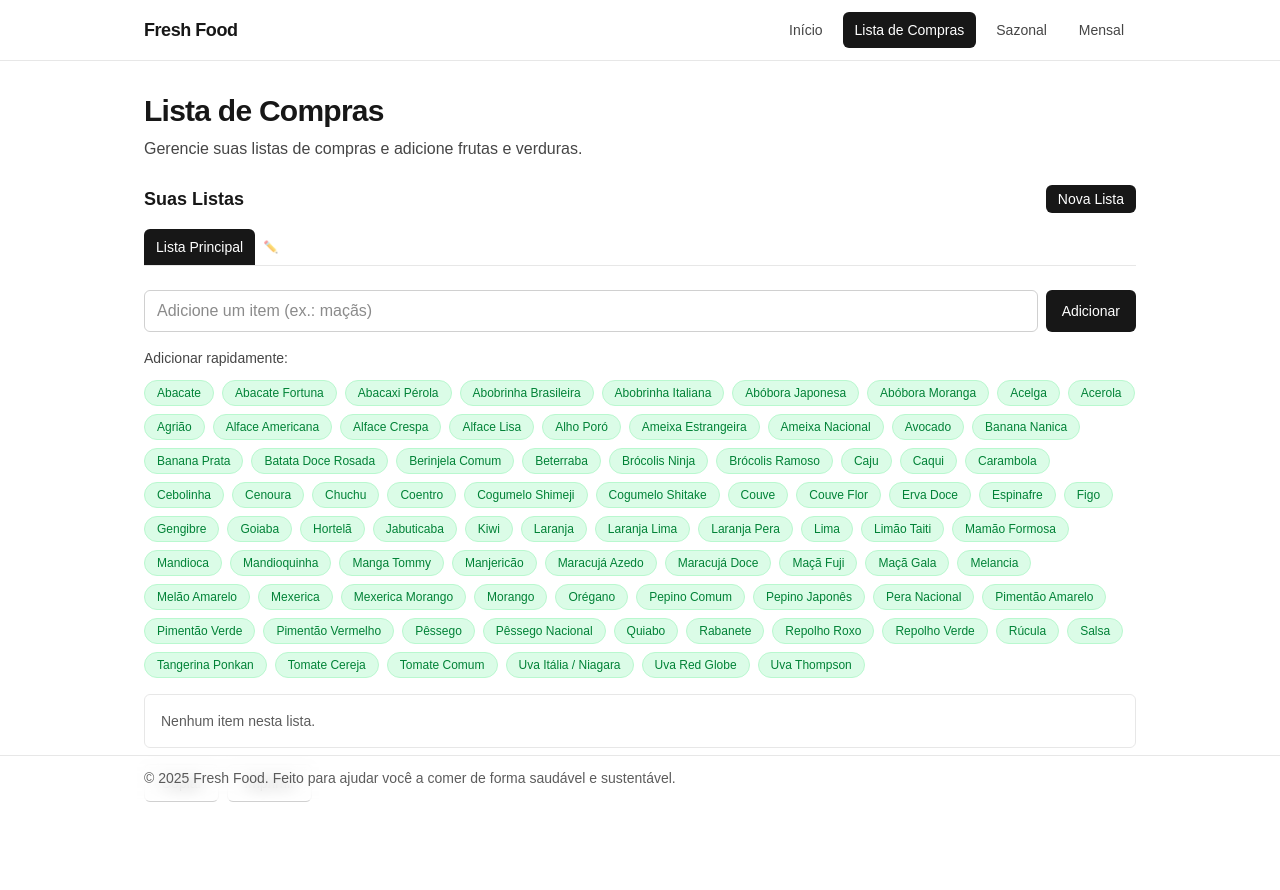
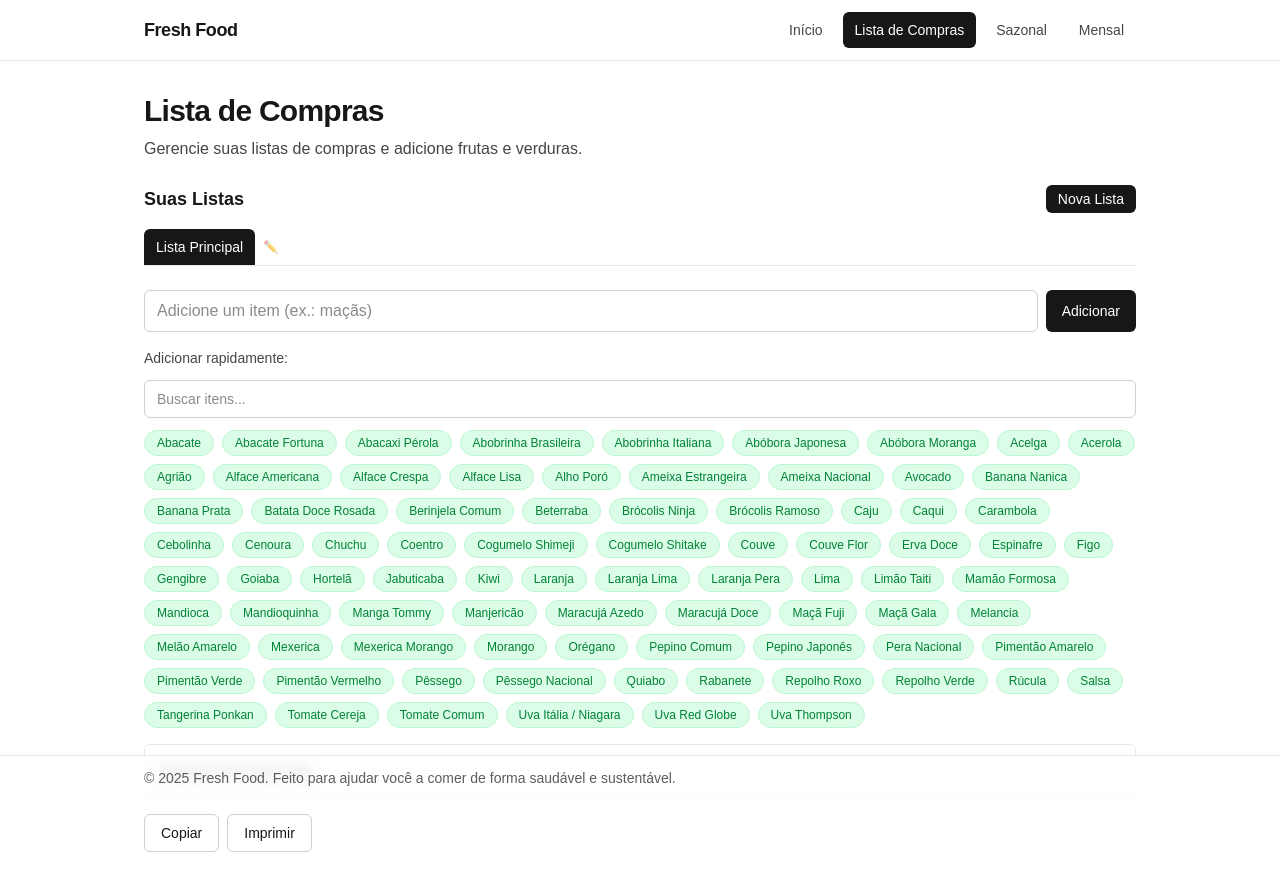
Before and after one commit to ValdineiJunior/fresh-food, a Next.js app: page /shopping-list in a window 1280 px wide. Both pictures are taken after a click on the button "Lista Principal". Shown: the top 890 px of the page. Built offline with nearby package versions, Linux system fonts and the light colour scheme.

Commit message:
feat: add search functionality to shopping list, enabling tag filtering and improved user experience

```diff
--- a/src/app/shopping-list/page.tsx
+++ b/src/app/shopping-list/page.tsx
@@ -38,6 +38,8 @@ export default function ShoppingListPage() {
   const [showNewListForm, setShowNewListForm] = useState(false);
   const [newListName, setNewListName] = useState("");
   const [availableTags, setAvailableTags] = useState<string[]>([]);
+  const [filteredTags, setFilteredTags] = useState<string[]>([]);
+  const [searchTerm, setSearchTerm] = useState("");
 
   // Load lists from localStorage on mount
   useEffect(() => {
@@ -65,7 +67,24 @@ export default function ShoppingListPage() {
       ...seasonalItems.greensAndHerbs,
     ];
     setAvailableTags(allItems);
+    setFilteredTags(allItems);
   }, []);
+
+  // Filter tags based on search term with debouncing
+  useEffect(() => {
+    const timeoutId = setTimeout(() => {
+      if (searchTerm.trim() === "") {
+        setFilteredTags(availableTags);
+      } else {
+        const filtered = availableTags.filter((tag) =>
+          tag.toLowerCase().startsWith(searchTerm.toLowerCase().trim())
+        );
+        setFilteredTags(filtered);
+      }
+    }, 300); // 300ms delay
+
+    return () => clearTimeout(timeoutId);
+  }, [searchTerm, availableTags]);
 
   // Save lists to localStorage during rendering
   const [prevLists, setPrevLists] = useState(lists);
@@ -165,6 +184,15 @@ export default function ShoppingListPage() {
 
       if (allSeasonalItems.includes(itemToRemove.name)) {
         setAvailableTags((prev) => [...prev, itemToRemove.name]);
+        // Also update filtered tags if the search term matches
+        if (
+          searchTerm.trim() === "" ||
+          itemToRemove.name
+            .toLowerCase()
+            .startsWith(searchTerm.toLowerCase().trim())
+        ) {
+          setFilteredTags((prev) => [...prev, itemToRemove.name]);
+        }
       }
     }
   }
@@ -186,6 +214,8 @@ export default function ShoppingListPage() {
 
     // Remove the tag from available tags
     setAvailableTags((prev) => prev.filter((t) => t !== tag));
+    // Also remove from filtered tags
+    setFilteredTags((prev) => prev.filter((t) => t !== tag));
   }
 
   function copyList() {
@@ -360,8 +390,29 @@ export default function ShoppingListPage() {
             <h4 className="text-sm font-medium text-foreground/80">
               Adicionar rapidamente:
             </h4>
+
+            {/* Search Input */}
+            <div className="relative">
+              <input
+                type="text"
+                value={searchTerm}
+                onChange={(e) => setSearchTerm(e.target.value)}
+                placeholder="Buscar itens..."
+                className="w-full rounded-md border border-foreground/20 bg-transparent px-3 py-2 pr-8 text-sm outline-none focus:border-foreground/40"
+              />
+              {searchTerm && (
+                <button
+                  onClick={() => setSearchTerm("")}
+                  className="absolute right-2 top-1/2 -translate-y-1/2 text-foreground/40 hover:text-foreground/60"
+                >
+                  ✕
+                </button>
+              )}
+            </div>
+
+            {/* Tags Display */}
             <div className="flex flex-wrap gap-2">
-              {availableTags
+              {filteredTags
                 .slice()
                 .sort()
                 .map((tag) => (
@@ -374,6 +425,12 @@ export default function ShoppingListPage() {
                   </button>
                 ))}
             </div>
+
+            {filteredTags.length === 0 && searchTerm && (
+              <p className="text-sm text-foreground/60 text-center py-2">
+                Nenhum item encontrado para &quot;{searchTerm}&quot;
+              </p>
+            )}
           </div>
 
           <ul className="divide-y divide-foreground/10 border border-foreground/10 rounded-md">
```
